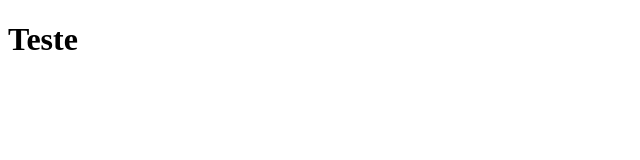
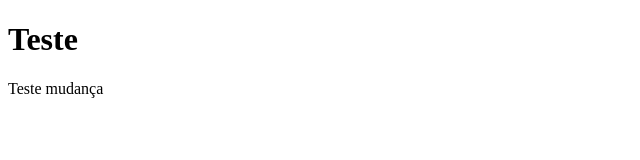
Before and after one commit to Yoo-Brenooo/TesteGitHub, a plain HTML site: page index.html in a window 1280 px wide. Shown: the whole page, without its empty margins (0-640 px from the left). Drawn offline with Linux system fonts and the light colour scheme.

Commit message:
adicionando paragrafo

```diff
--- a/index.html
+++ b/index.html
@@ -7,5 +7,6 @@
 </head>
 <body>
     <h1>Teste</h1>
+    <p>Teste mudança</p>
 </body>
 </html>
```
